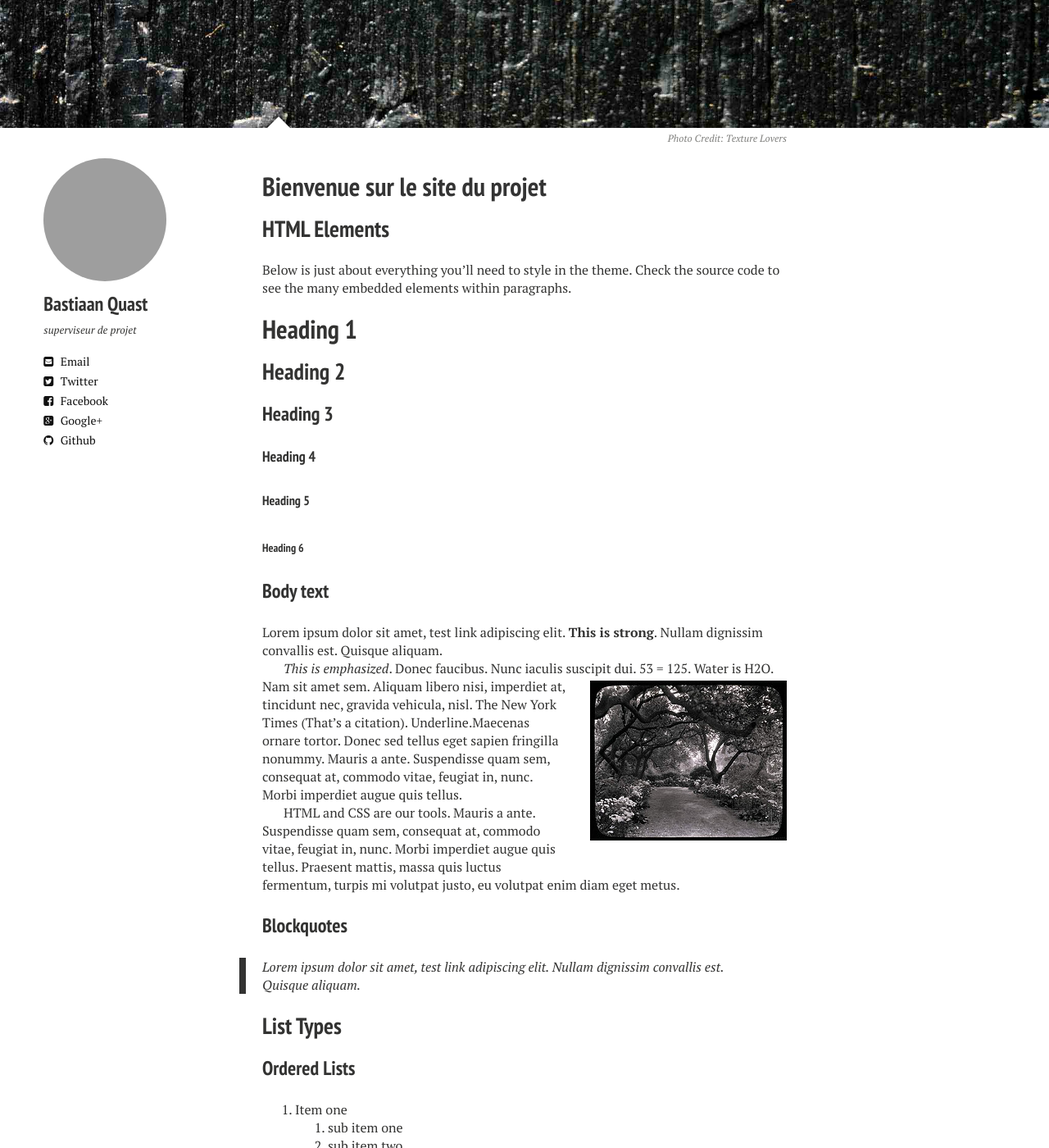
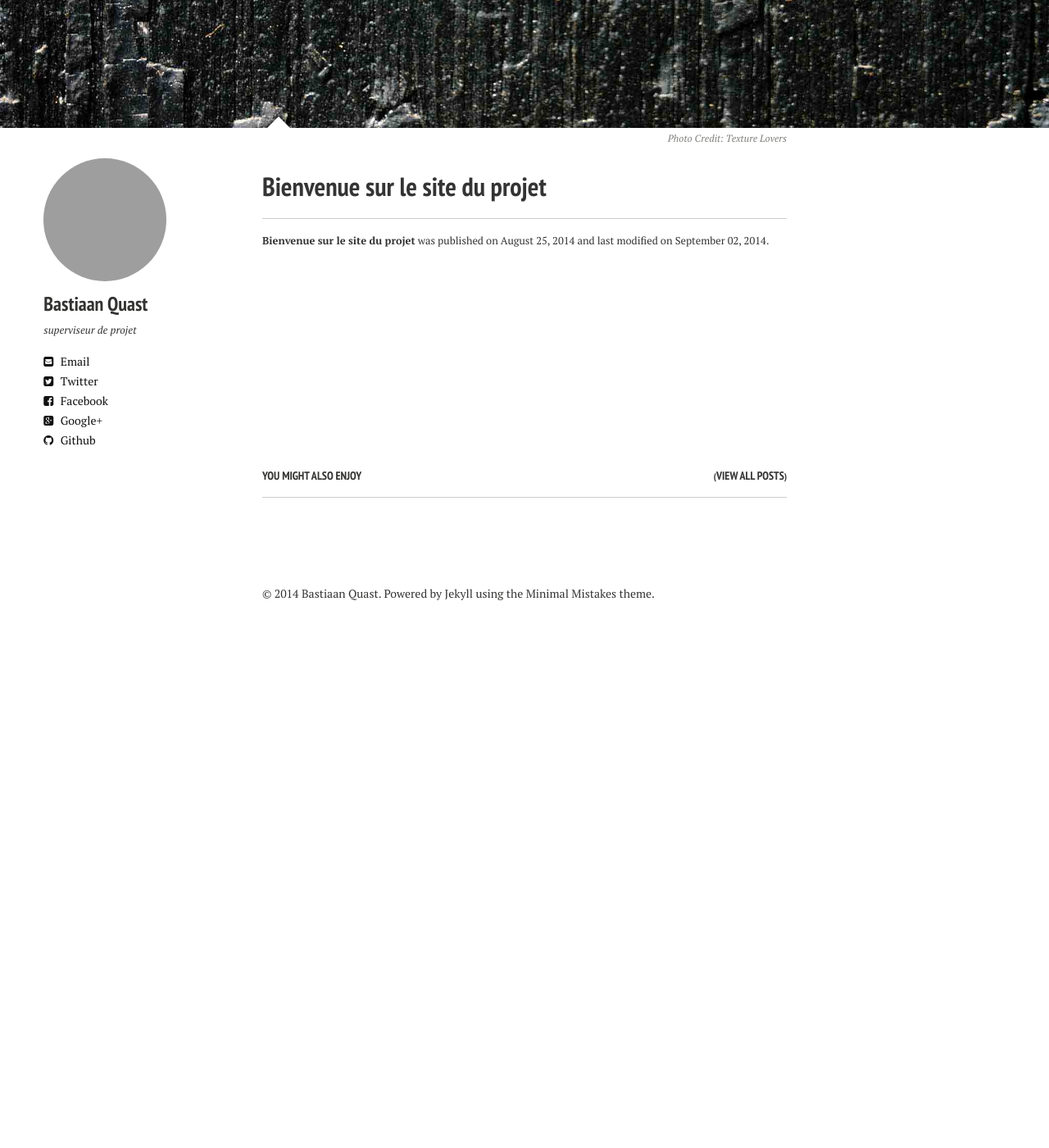
Before and after one commit to bquast/ondh, a Jekyll site: the page built from _posts/2014-08-25-bienvenue-site-projet.md, in a window 1280 px wide and 1400 px high, scrolled down 232 px. Shown: the whole window at 82% size. Built offline with Jekyll 4.4.1, drawn with Linux system fonts in a browser that asks for light colours; nearby versions of some CDN libraries; after the commit the page ends 1014 px from its top, so only the background shows below that; some of the changed text lies outside the part shown; grey boxes are pictures that could not be loaded.

Commit message:
update post one

```diff
--- a/_posts/2014-08-25-bienvenue-site-projet.md
+++ b/_posts/2014-08-25-bienvenue-site-projet.md
@@ -2,100 +2,10 @@
 layout: post
 title: Bienvenue sur le site du projet
 excerpt: "Bienvenue sur le site du projet"
-modified: 2014-08-25
+modified: 2014-09-02
 comments: true
 image:
   feature: texture-feature-05.jpg
   credit: Texture Lovers
   creditlink: http://texturelovers.com
 ---
-
-
-## HTML Elements
-
-Below is just about everything you'll need to style in the theme. Check the source code to see the many embedded elements within paragraphs.
-
-# Heading 1
-
-## Heading 2
-
-### Heading 3
-
-#### Heading 4
-
-##### Heading 5
-
-###### Heading 6
-
-### Body text
-
-Lorem ipsum dolor sit amet, test link adipiscing elit. **This is strong**. Nullam dignissim convallis est. Quisque aliquam.
-
-![Smithsonian Image]({{ site.url }}/images/3953273590_704e3899d5_m.jpg)
-{: .image-pull-right}
-
-*This is emphasized*. Donec faucibus. Nunc iaculis suscipit dui. 53 = 125. Water is H2O. Nam sit amet sem. Aliquam libero nisi, imperdiet at, tincidunt nec, gravida vehicula, nisl. The New York Times (That’s a citation). Underline.Maecenas ornare tortor. Donec sed tellus eget sapien fringilla nonummy. Mauris a ante. Suspendisse quam sem, consequat at, commodo vitae, feugiat in, nunc. Morbi imperdiet augue quis tellus.
-
-HTML and CSS are our tools. Mauris a ante. Suspendisse quam sem, consequat at, commodo vitae, feugiat in, nunc. Morbi imperdiet augue quis tellus. Praesent mattis, massa quis luctus fermentum, turpis mi volutpat justo, eu volutpat enim diam eget metus.
-
-### Blockquotes
-
-> Lorem ipsum dolor sit amet, test link adipiscing elit. Nullam dignissim convallis est. Quisque aliquam.
-
-## List Types
-
-### Ordered Lists
-
-1. Item one
-   1. sub item one
-   2. sub item two
-   3. sub item three
-2. Item two
-
-### Unordered Lists
-
-* Item one
-* Item two
-* Item three
-
-## Tables
-
-| Header1 | Header2 | Header3 |
-|:--------|:-------:|--------:|
-| cell1   | cell2   | cell3   |
-| cell4   | cell5   | cell6   |
-|----
-| cell1   | cell2   | cell3   |
-| cell4   | cell5   | cell6   |
-|=====
-| Foot1   | Foot2   | Foot3
-{: rules="groups"}
-
-## Code Snippets
-
-{% highlight css %}
-#container {
-  float: left;
-  margin: 0 -240px 0 0;
-  width: 100%;
-}
-{% endhighlight %}
-
-## Buttons
-
-Make any link standout more when applying the `.btn` class.
-
-{% highlight html %}
-<a href="#" class="btn btn-success">Success Button</a>
-{% endhighlight %}
-
-<div markdown="0"><a href="#" class="btn">Primary Button</a></div>
-<div markdown="0"><a href="#" class="btn btn-success">Success Button</a></div>
-<div markdown="0"><a href="#" class="btn btn-warning">Warning Button</a></div>
-<div markdown="0"><a href="#" class="btn btn-danger">Danger Button</a></div>
-<div markdown="0"><a href="#" class="btn btn-info">Info Button</a></div>
-
-## Notices
-
-**Watch out!** You can also add notices by appending `{: .notice}` to a paragraph.
-{: .notice}
```
